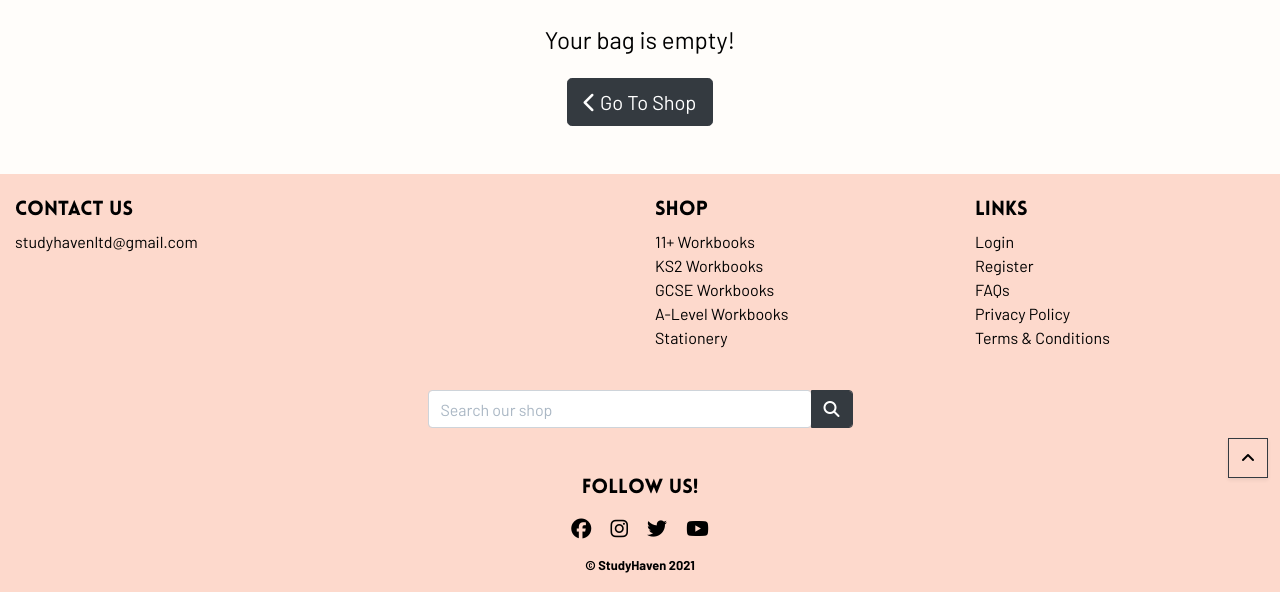
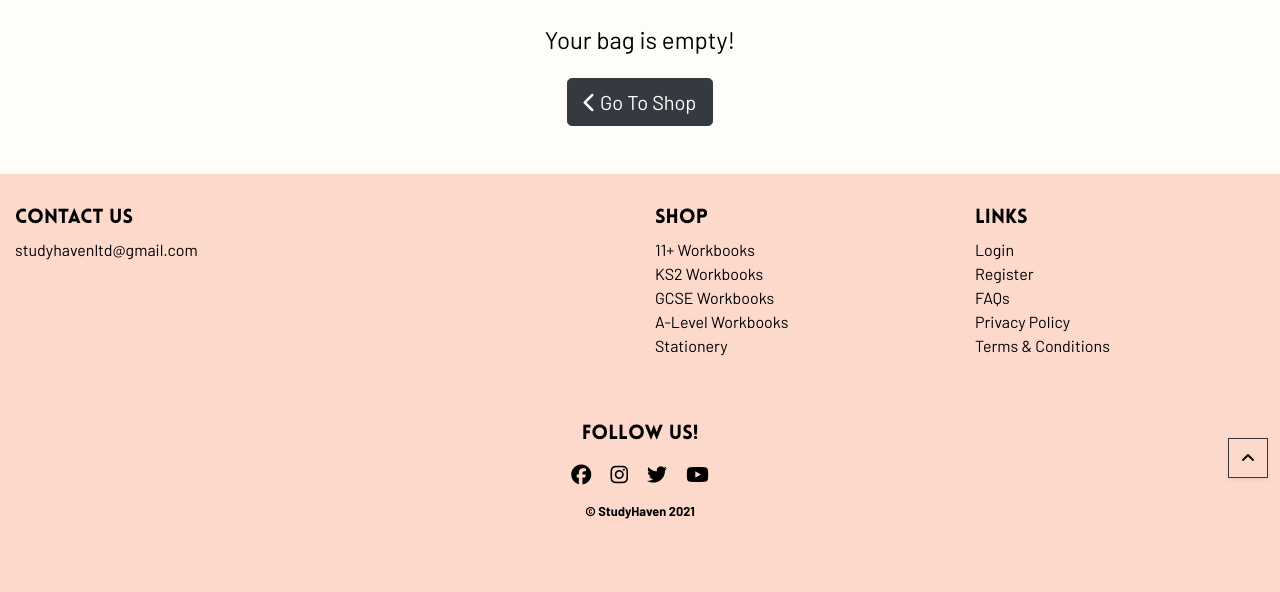
Before and after one commit to jerhabor/studyhaven, a Django app: page /bag/ in a window 1280 px wide. Shown: the part 310-902 px from the top of the page. After the commit the page ends 829 px from the top, so only its background shows below. Run offline with Django 3.2, Linux system fonts and the light colour scheme; some libraries are stand-ins or nearby versions.

Commit message:
MAINT: As the header is fixed, I decided to change the display property of the bottom search bar to apply when the top one moves to the collapsed nav. This renders it more meaning for its function on the site and there is less repetition displayed.

```diff
--- a/templates/base.html
+++ b/templates/base.html
@@ -157,9 +157,27 @@
         <footer class="page-footer font-small pt-4">
             <!-- Footer Links -->
             <div class="container-fluid text-center text-md-left">
-                <div class="row">
-                    <div class="col-md-6 mt-md-0 mt-3">
-                        <!-- Content -->
+                <!-- Search Box Container -->
+                <div class="row mt-2 mb-5 d-lg-none">
+                    <div class="col-12 search-container">
+                        <form action="{% url 'shop' %}" method="GET">
+                            <div class="input-group w-100">
+                                <div class="form-outline text-center d-inline-flex">
+                                    <input type="text" name="q" class="form-control search-bar-web" id="searchbar" placeholder="Search our shop"/>
+                                </div>
+                                <div class="input-group-append d-inline-flex">
+                                    <button type="submit" class="btn btn-dark form-control">
+                                        <i class="fas fa-search"></i>
+                                    </button>
+                                </div>
+                            </div>
+                        </form>
+                    </div>
+                </div>
+                <hr class="clearfix w-100 d-md-none pb-3">
+                <div class="row mt-2">
+                    <div class="col-md-6 mt-md-0 mt-2 mb-3">
+                        <!-- Contact StudyHaven -->
                         <h5 class="text-uppercase site-brand-text">Contact Us</h5>
                         <a href="mailto:studyhavenltd@gmail.com" class="footer-link">studyhavenltd@gmail.com</a>
                     </div>
@@ -387,23 +405,6 @@
                         </div>
                     </div>
                 </div>
-                <!-- Search Box Container -->
-                <div class="row mt-4">
-                    <div class="col-12 search-container">
-                        <form action="{% url 'shop' %}" method="GET">
-                            <div class="input-group w-100">
-                                <div class="form-outline text-center d-inline-flex">
-                                    <input type="text" name="q" class="form-control search-bar-web" id="searchbar" placeholder="Search our shop"/>
-                                </div>
-                                <div class="input-group-append d-inline-flex">
-                                    <button type="submit" class="btn btn-dark form-control">
-                                        <i class="fas fa-search"></i>
-                                    </button>
-                                </div>
-                            </div>
-                        </form>
-                    </div>
-                </div>
             </div>
             <!-- Copyright -->
             <div class="text-center pt-5 pb-3">
```
